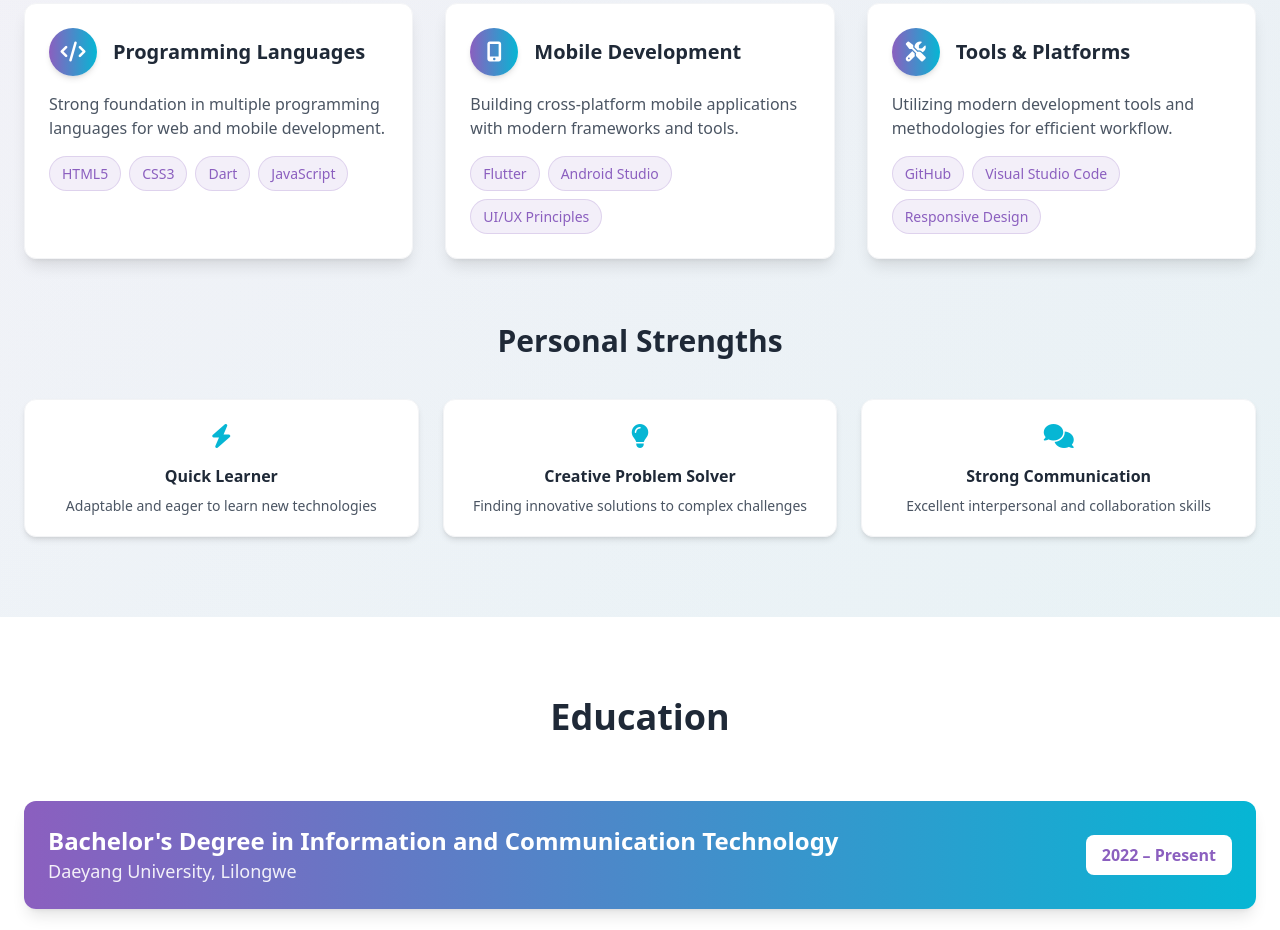
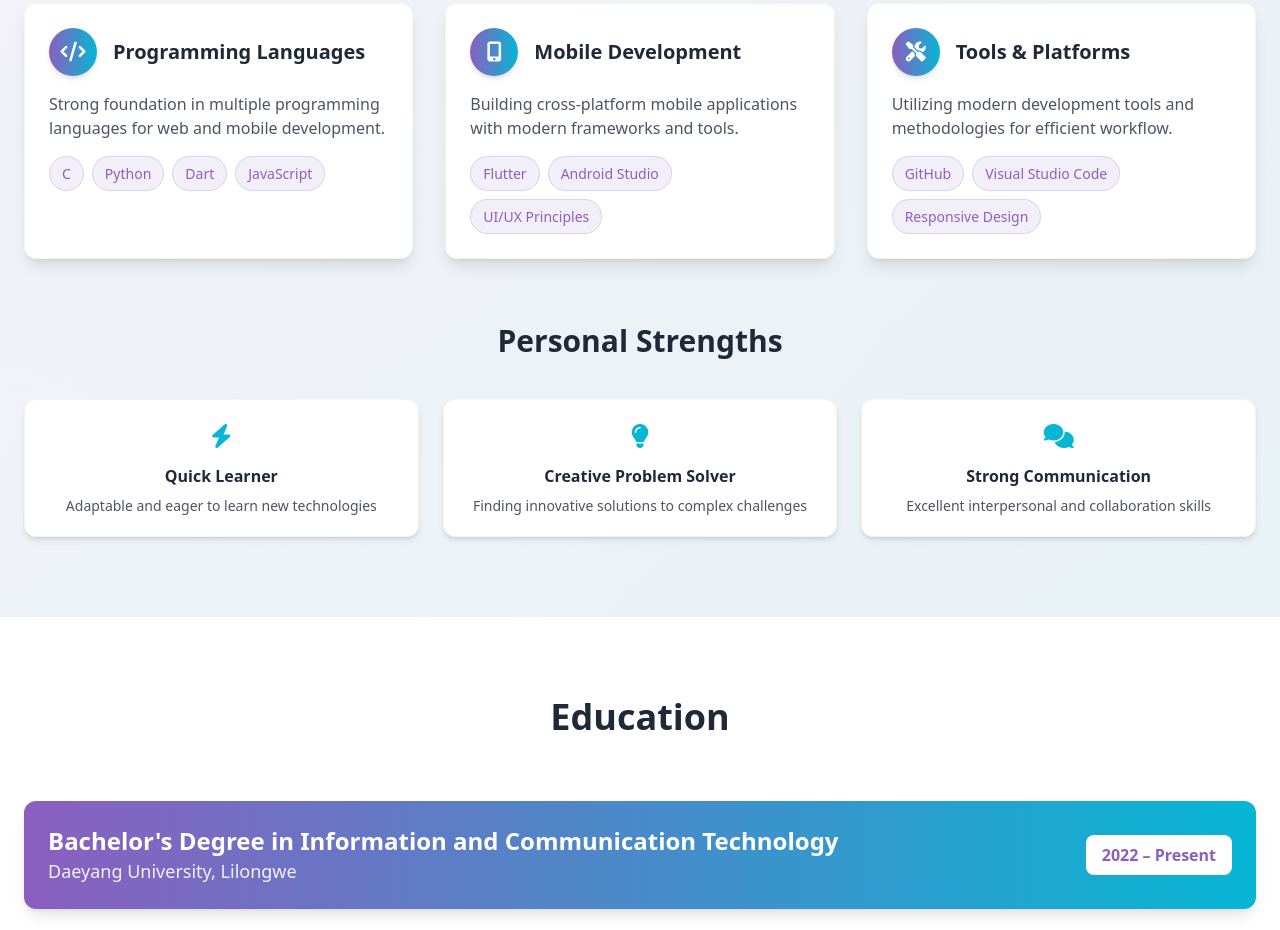
Before and after one commit to lusunguchipeta/lusunguchipeta.github.io, a plain HTML site: page index.html in a window 1280 px wide. Shown: the part 1647-2577 px from the top of the page. Drawn offline with nearby package versions, Linux system fonts and the light colour scheme.

Commit message:
made some changes in technical skills section

```diff
--- a/index.html
+++ b/index.html
@@ -174,8 +174,8 @@
                         Strong foundation in multiple programming languages for web and mobile development.
                     </p>
                     <div class="flex flex-wrap gap-2">
-                        <span class="skill-tag">HTML5</span>
-                        <span class="skill-tag">CSS3</span>
+                        <span class="skill-tag">C</span>
+                        <span class="skill-tag">Python</span>
                         <span class="skill-tag">Dart</span>
                         <span class="skill-tag">JavaScript</span>
                     </div>
```
